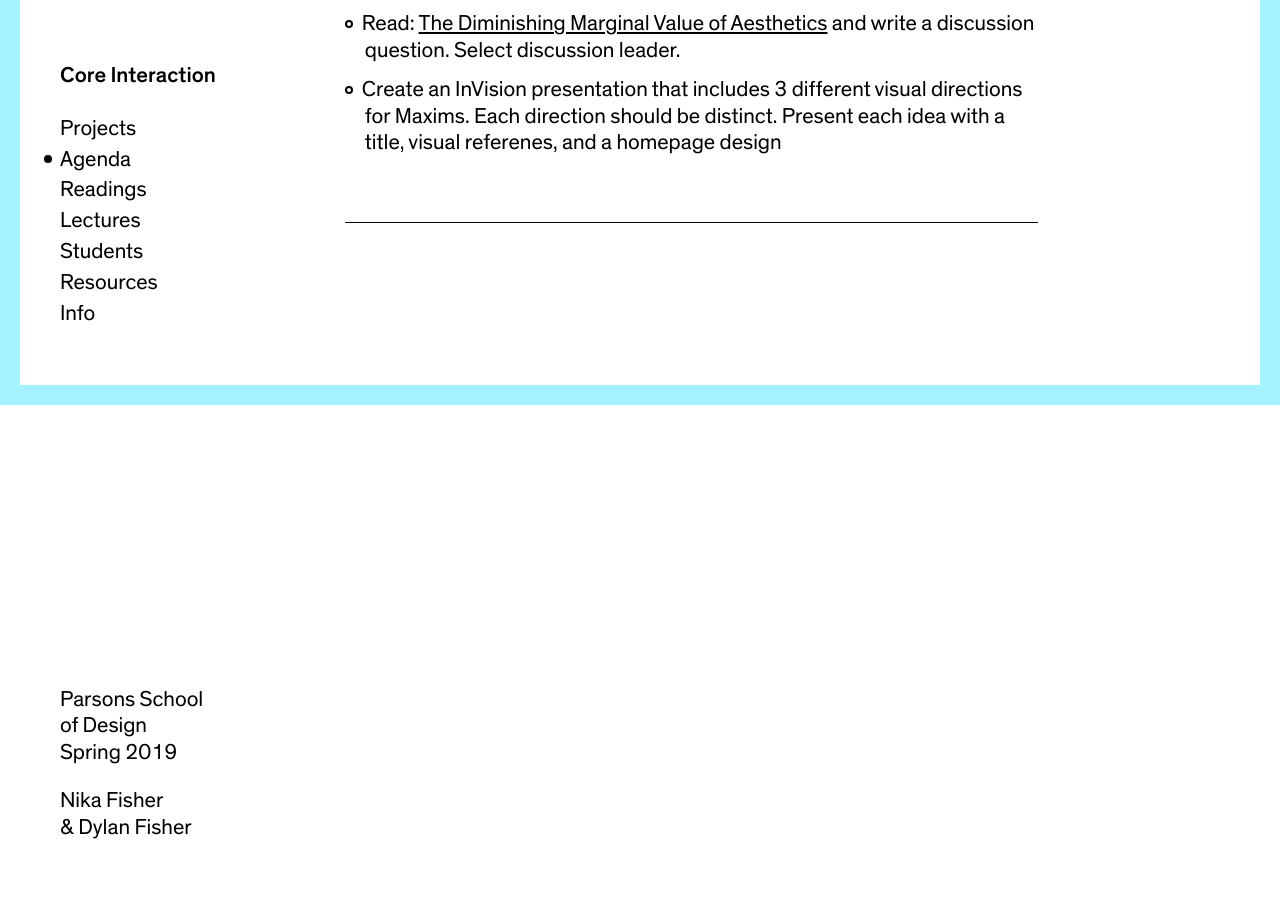
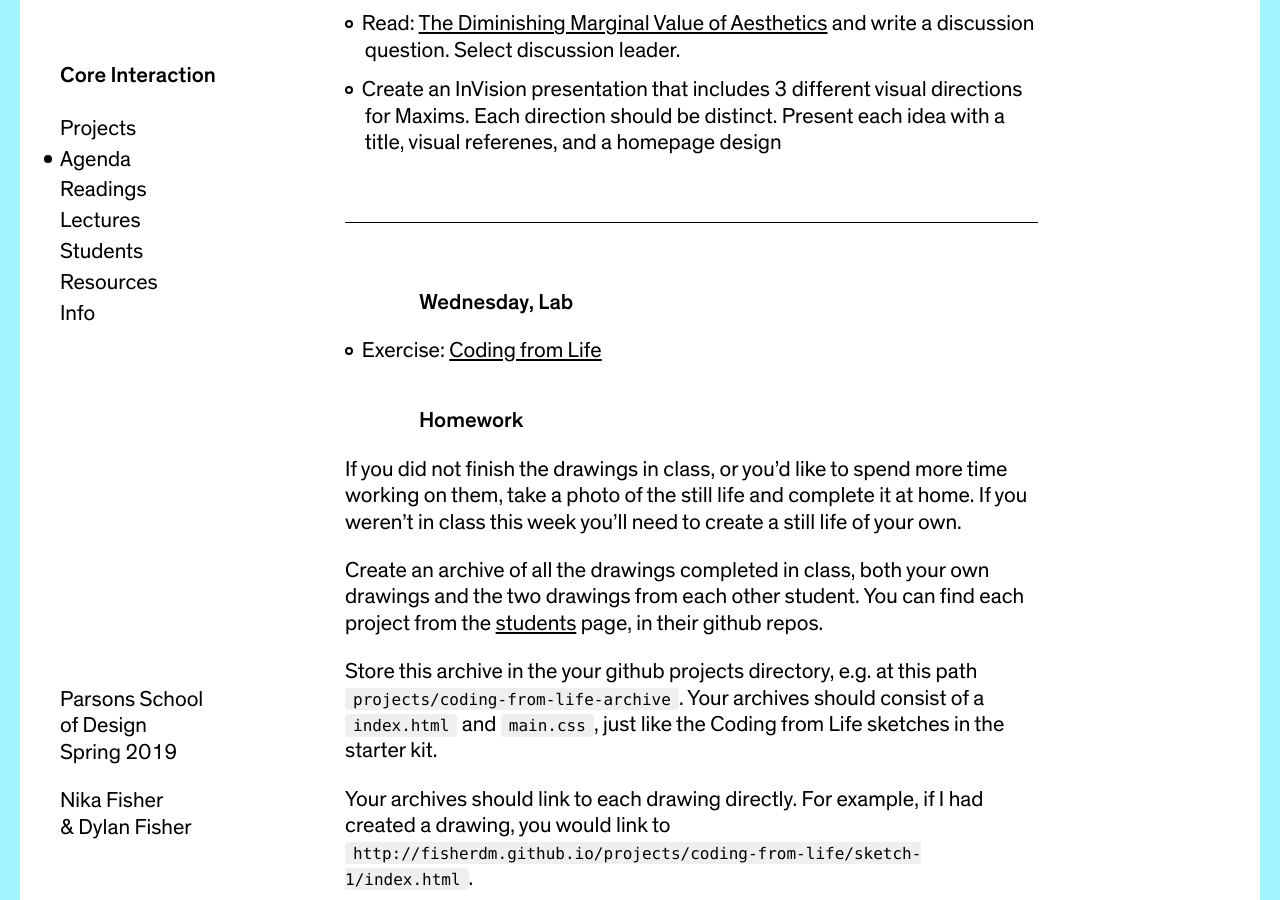
Before and after one commit to dylanfisher/ci19, a Jekyll site: the page built from _agendas/week-4.md, in a window 1280 px wide and 900 px high, scrolled down 530 px. Built offline with Jekyll 4.4.1, drawn with Linux system fonts in a browser that asks for light colours; some of the changed text lies outside the part shown.

Commit message:
Week 4 agenda

```diff
--- a/_agendas/week-4.md
+++ b/_agendas/week-4.md
@@ -17,3 +17,28 @@ date_range:       2/12 – 2/15
 - Create an InVision presentation that includes 3 different visual directions for Maxims. Each direction should be distinct. Present each idea with a title, visual referenes, and a homepage design
 
 ---
+
+### Wednesday, Lab
+
+- Exercise: [Coding from Life](/lectures/lab/coding-from-life)
+
+### Homework
+
+If you did not finish the drawings in class, or you'd like to spend more time working on them, take a photo of the still life and complete it at home. If you weren't in class this week you'll need to create a still life of your own.
+
+Create an archive of all the drawings completed in class, both your own drawings and the two drawings from each other student.
+You can find each project from the [students](/students) page, in their github repos.
+
+Store this archive in the your github projects directory, e.g. at this path `projects/coding-from-life-archive`. Your archives should consist
+of a `index.html` and `main.css`, just like the Coding from Life sketches in the starter kit.
+
+Your archives should link to each drawing directly. For example, if I had created a drawing, you would link to `http://fisherdm.github.io/projects/coding-from-life/sketch-1/index.html`.
+
+You should consider how you choose to organize the drawings. Is it alphabetically, chronologically, by color, random, or something else?
+
+You should consider how you display the drawings. Is it with an image of the sketch, or a more abstract representation of the sketch, or just text?
+
+Once your archive is complete and correctly linked to each student's sketch, add a new link to your github pages home page page linking to the
+archive, and to your two sketches.
+
+---
```
Also changed, not shown: other parts of _agendas/week-4.md (+1 -1 lines), _lectures/lab/coding-from-life.md (added, +47 -0 lines).
